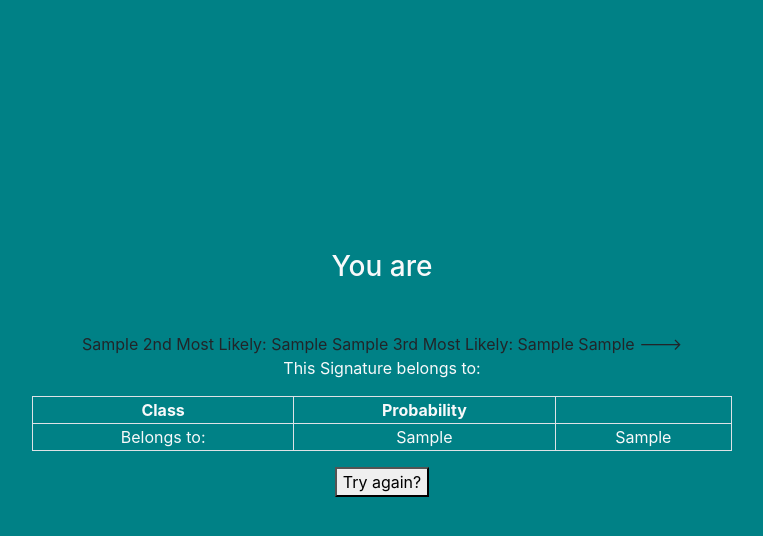
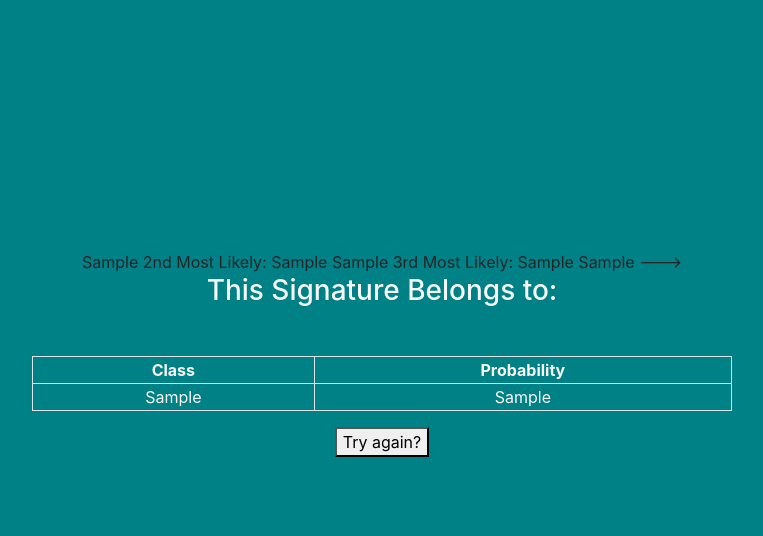
Before and after one commit to wmxpg/AI-Project, a Flask app: template templates/predict.html in a window 1280 px wide. Shown: the top 536 px of the page, without its empty margins (258-1021 px from the left). Run offline with Flask 2, Linux system fonts and the light colour scheme; the template is opened without the code that fills it: most values are stand-ins (such as "Sample title", 1, 10 or a date in 2020); some libraries are stand-ins or nearby versions.

Commit message:
Update predict.html

```diff
--- a/templates/predict.html
+++ b/templates/predict.html
@@ -3,8 +3,8 @@
     <link rel="stylesheet" href="https://maxcdn.bootstrapcdn.com/bootstrap/4.0.0/css/bootstrap.min.css"
 integrity="sha384-Gn5384xqQ1aoWXA+058RXPxPg6fy4IWvTNh0E263XmFcJlSAwiGgFAW/dAiS6JXm" crossorigin="anonymous"> </head> <body style="background-color:#008186"> <div id="maintext"
 style="position:absolute; margin:auto; width:700px; height:300px; text-align:center; top:0; bottom: 0; left: 0; right: 0;">
-  <h3 class="text-light mb-5"> You are </h3>
-  <!---
+    <!---
+<h3 class="text-light mb-5"> You are </h3>
     <p class="text-light"> My algorithm gave this prediction: </p>
   <table class="table-bordered text-light" style="width:100%">
   <tr>
@@ -25,14 +25,13 @@
     <td>{{ predictions.prob3 }}</td>
   </tr>
     --->
-    <p class="text-light"> This Signature belongs to: </p>
+<h3 class="text-light mb-5"> This Signature Belongs to: </h3>
   <table class="table-bordered text-light" style="width:100%">
   <tr>
     <th>Class</th>
     <th>Probability</th>
   </tr>
   <tr>
-    <td>Belongs to:</td>
     <td>{{ predictions.class1 }}</td> <!--- prev.working: <td>{{ predictions }}</td> --->
     <td>{{ predictions.prob1 }}</td>
   </tr>
```
